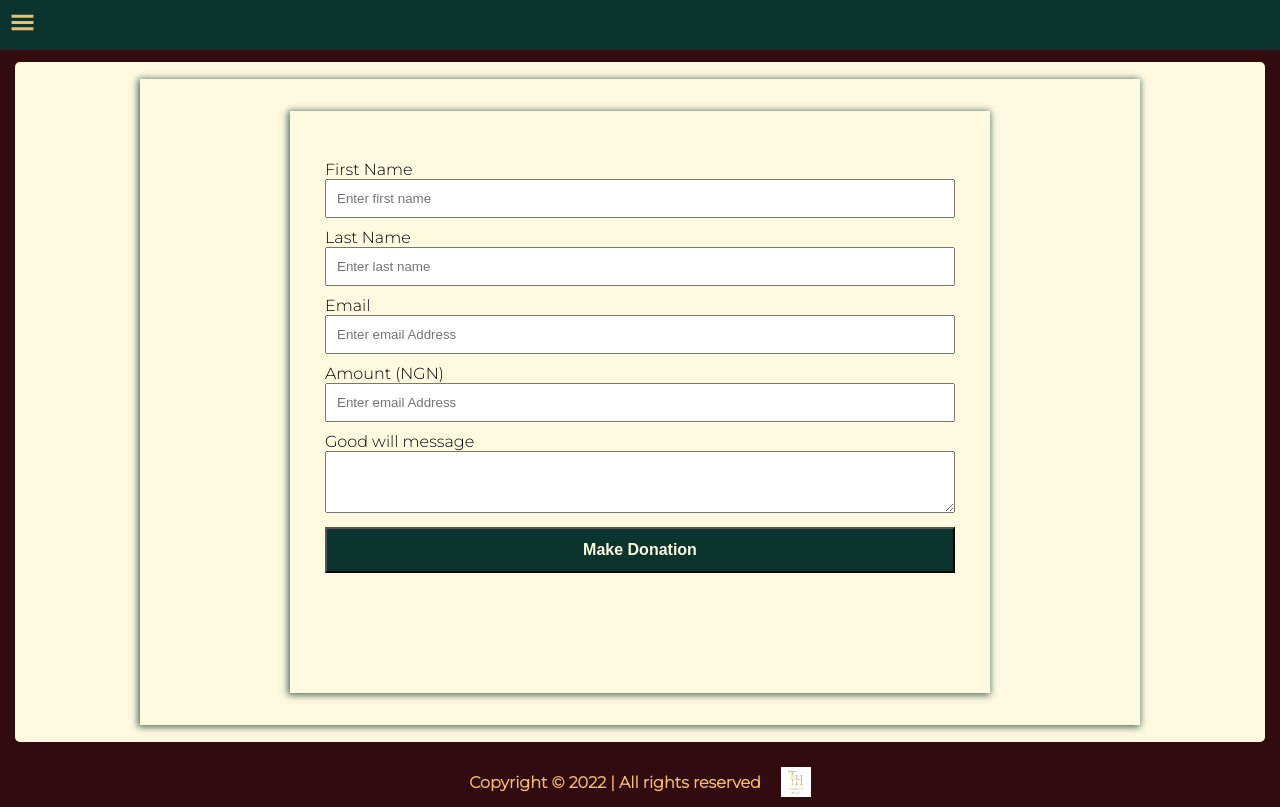
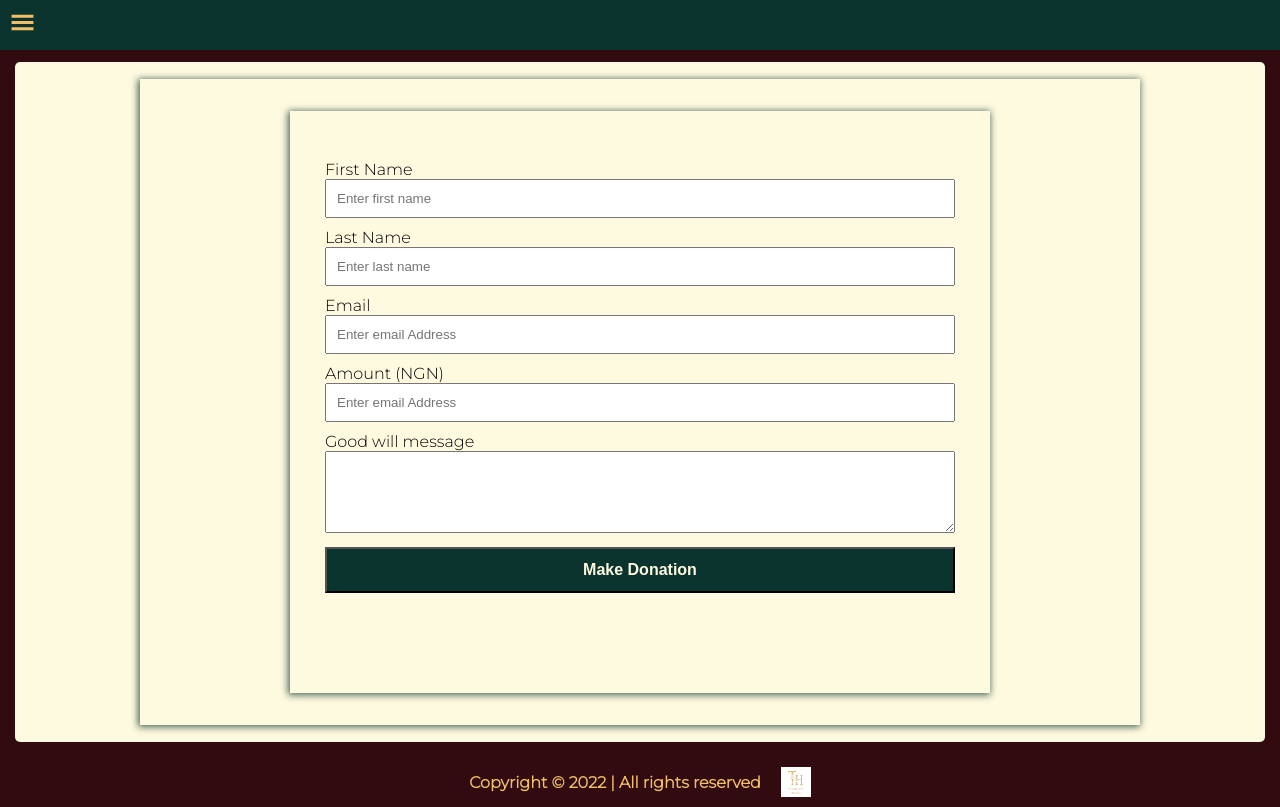
Before and after one commit to oforduh/HART-PHOTOALBUM, a React (Create React App) app: page /gift in a window 1280 px wide. Built offline with nearby package versions, Linux system fonts and the light colour scheme.

Commit message:
adjusted the text area

```diff
--- a/src/pages/Gift/gift.module.scss
+++ b/src/pages/Gift/gift.module.scss
@@ -60,6 +60,7 @@
               textarea {
                 width: 100%;
                 outline: none;
+                padding: 10px 10px;
               }
             }
             button {
```
